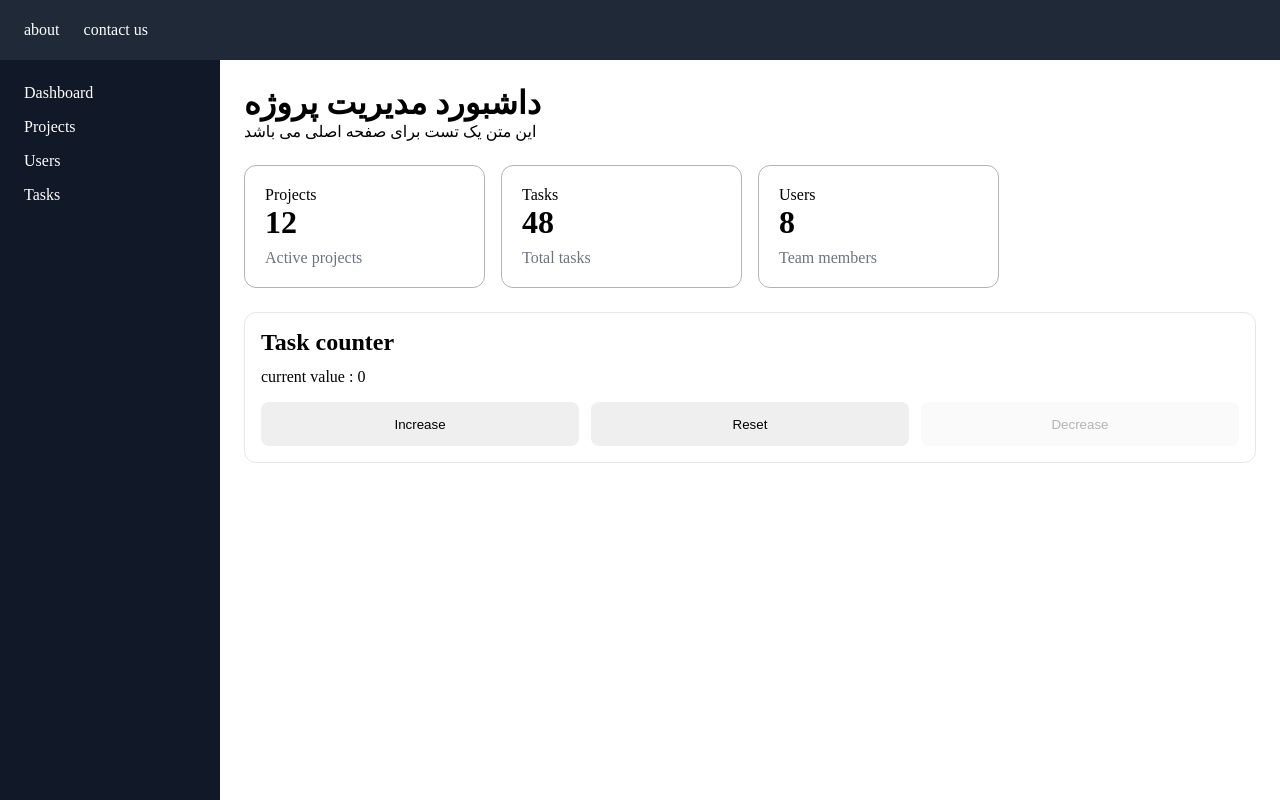
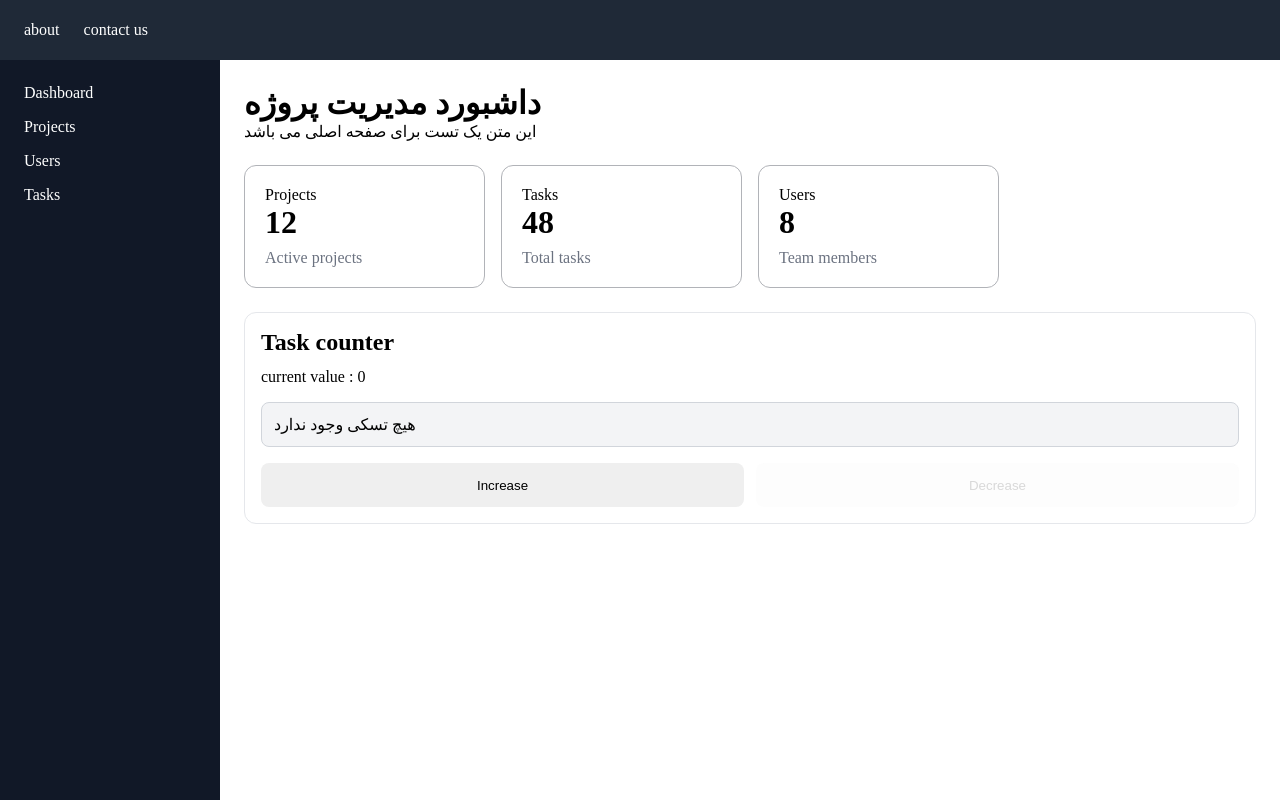
Before and after one commit to shenskho/my-app, a React (Vite) app: page / in a window 1280 px wide. Built offline with nearby package versions, Linux system fonts and the light colour scheme.

Commit message:
nastedTernary

```diff
--- a/src/components/TaskCounter.jsx
+++ b/src/components/TaskCounter.jsx
@@ -1,30 +1,41 @@
 import { useState } from "react";
 function TaskCounter() {
   const [count, setCount] = useState(0);
-  const increaseClick = () => {
-    setCount(count + 1);
+  const handleIncreaseClick = () => {
+    setCount((prevCount) => prevCount + 1);
   };
-  const resetClick = () => {
-    setCount(0)
+  const handleResetClick = () => {
+    setCount(0);
   };
-  const decreaseClick = () =>{
-    setCount(
-      (prevCount)=> prevCount > 0 ? prevCount-1 : 0
-    )
-
-  }
+  const handleDecreaseClick = () => {
+    setCount((prevCount) => (prevCount > 0 ? prevCount - 1 : 0));
+  };
+  const counterMessageClass = count === 0 ?"counter-message counter-message--empty": count < 5 ? "counter-message counter-message--low" : "counter-message counter-message--high"
+  const counterMessage =
+    count === 0
+      ? "هیچ تسکی وجود ندارد"
+      : count < 5
+        ? "تعداد تسک ها کم است "
+        : "تسک های زیادی داری";
   return (
     <section className="task-counter">
       <h2>Task counter</h2>
       <p>current value : {count}</p>
+      <p className={counterMessageClass}>{counterMessage}</p>
       <div className="counter-actions">
-        <button type="button" onClick={increaseClick}>
+        <button type="button" onClick={handleIncreaseClick}>
           Increase
         </button>
-      <button type="button" onClick={resetClick}>
+        {count > 0 && (
+          <button type="button" onClick={handleResetClick}>
             Reset
           </button>
-      <button type="button" onClick={decreaseClick} disabled={count===0}>
+        )}
+        <button
+          type="button"
+          onClick={handleDecreaseClick}
+          disabled={count === 0}
+        >
           Decrease
         </button>
       </div>
--- a/src/index.css
+++ b/src/index.css
@@ -110,3 +110,30 @@
 .counter-actions button {
   flex: 1 1 140px;
 }
+.counter-actions button:disabled {
+  opacity: 0.5;
+  cursor: not-allowed;
+}
+.counter-message {
+  padding: 12px;
+  border: 1px solid transparent;
+  border-radius: 8px;
+  transition:
+    background-color 0.2s ease,
+    border-color 0.2s ease;
+}
+
+.counter-message--empty {
+  background-color: #f3f4f6;
+  border-color: #d1d5db;
+}
+
+.counter-message--low {
+  background-color: #fef3c7;
+  border-color: #f59e0b;
+}
+
+.counter-message--high {
+  background-color: #fee2e2;
+  border-color: #ef4444;
+}
```
Also changed, not shown: src/components/Exercise.jsx (added). Lines whose indentation alone changed are shown as unchanged.
